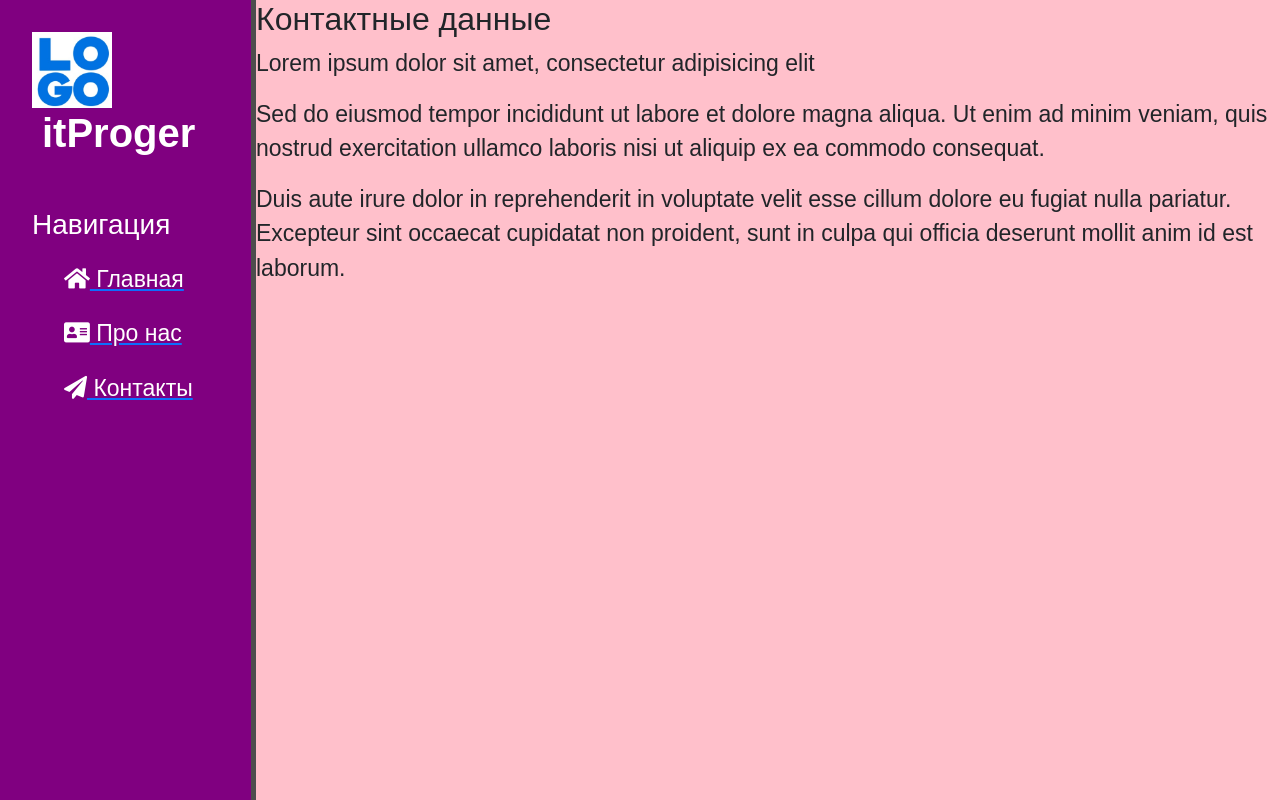
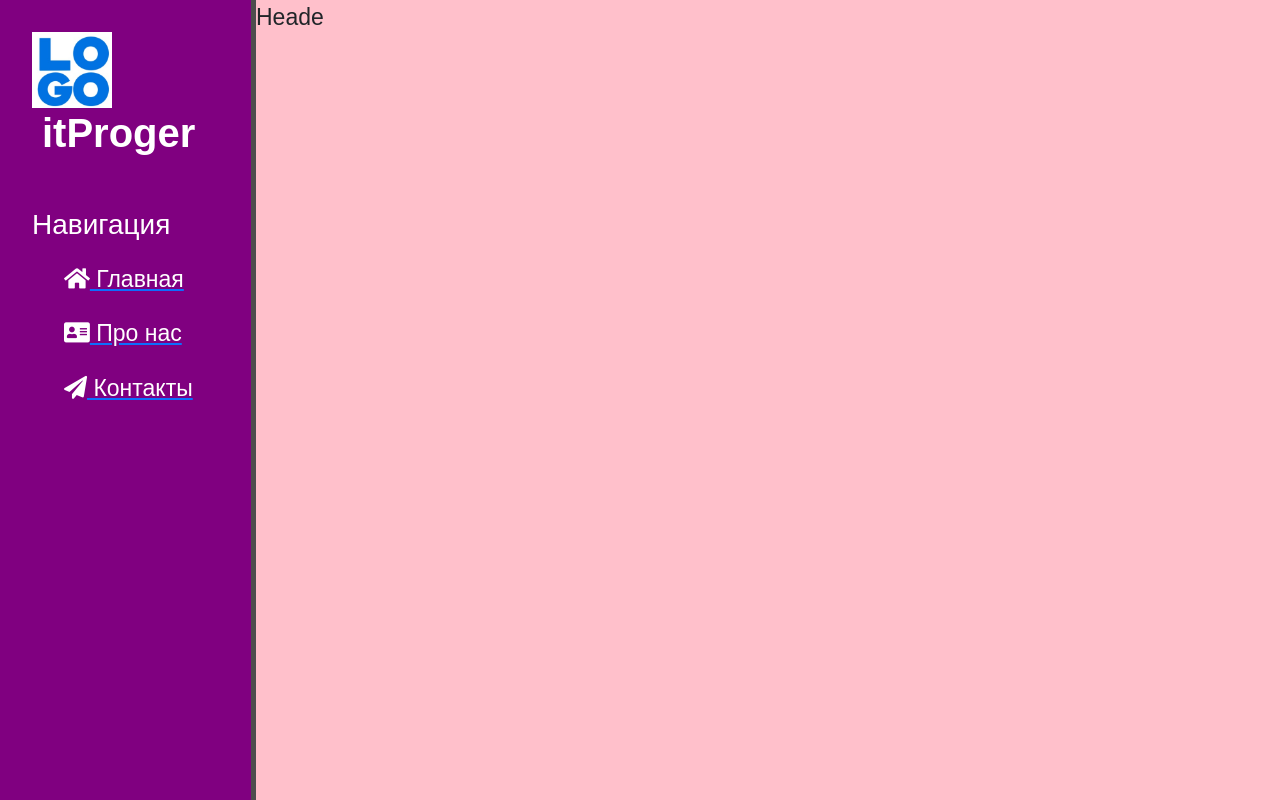
Before and after one commit to AlexGol005/web_app3, a Django app: page /contacts/ in a window 1280 px wide. Run offline with Django 4.2, Linux system fonts and the light colour scheme; some libraries are stand-ins or nearby versions.

Commit message:
24/02-1 pa

```diff
--- a/itproger/main/templates/main/contacts.html
+++ b/itproger/main/templates/main/contacts.html
@@ -1,8 +1,10 @@
 {% extends "main/layout.html" %}
 
 {% block content %}
-	<h2>{{header}}</h2>
-	{% for val in content %}
-		<p>{{val}}</p>
-	{% endfor %}
+	{% if info == "Header" %}
+		<!-- Если параметр равен "Header" -->
+		<h2>{{info}}</h2> <!-- Тогда показываем в заголовке -->
+	{% else %}
+		<p>{{info}}</p>
+	{% endif %}
 {% endblock %}
--- a/itproger/main/templates/main/index.html
+++ b/itproger/main/templates/main/index.html
@@ -19,7 +19,4 @@
         <p>{{ el }}</p>
     {% endfor %}
 </div>
-
-
-
 {% endblock %}
--- a/itproger/main/views.py
+++ b/itproger/main/views.py
@@ -16,9 +16,4 @@ def about(request):
     return render(request, 'main/about.html')
 
 def contacts(request):
-    return render(request, 'main/contacts.html',
-        {'header': 'Контактные данные', 'content' : [
-			'Lorem ipsum dolor sit amet, consectetur adipisicing elit',
-			'Sed do eiusmod tempor incididunt ut labore et dolore magna aliqua. Ut enim ad minim veniam, quis nostrud exercitation ullamco laboris nisi ut aliquip ex ea commodo consequat.',
-			'Duis aute irure dolor in reprehenderit in voluptate velit esse cillum dolore eu fugiat nulla pariatur. Excepteur sint occaecat cupidatat non proident, sunt in culpa qui officia deserunt mollit anim id est laborum.'
-		]})
+    return render(request, 'main/contacts.html', {'info': 'Heade'})
```
